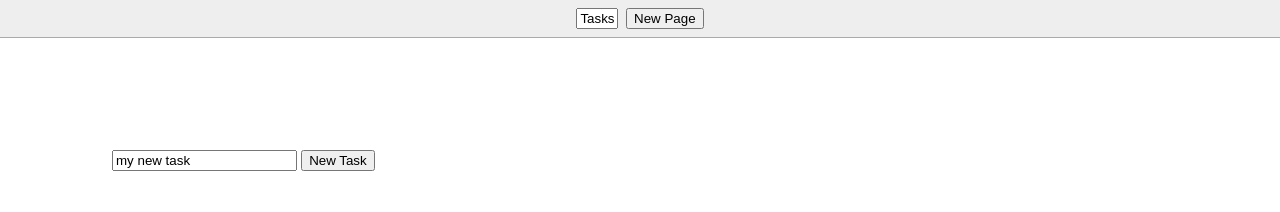
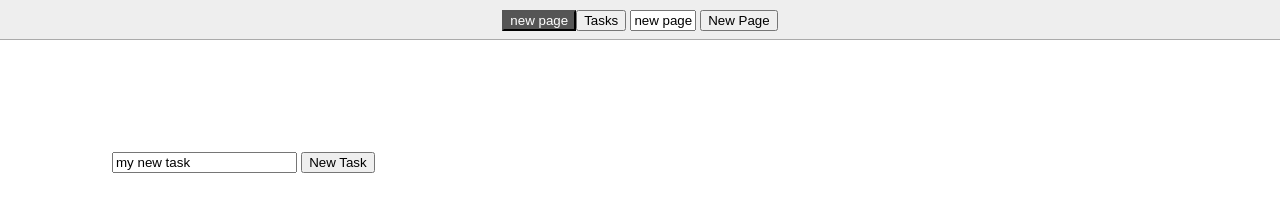
Before and after one commit to wolfepackharry/Checklist, a website: page index.html in a window 1280 px wide. Both pictures are taken after a click on the button "New Page". Drawn offline with Linux system fonts and the light colour scheme.

Commit message:
+Page Setup

```diff
--- a/index.html
+++ b/index.html
@@ -13,8 +13,9 @@
   </head>
   <body>
     <nav>
-      <input id = "basePage", value="Tasks">
-      <button id = "NewPageBtn">New Page</button>
+      <nav, id = "pagesSetup">
+        <input id = "pageNameInput", value="new page"/>
+        <button id = "NewPageBtn">New Page</button> </nav>
     </nav>
     <main>
       <input id = "TaskInput", value="my new task"/>
--- a/script.js
+++ b/script.js
@@ -1,8 +1,10 @@
 const _newTaskBtn = document.getElementById("NewTaskBtn");
 const _taskInput = document.getElementById("TaskInput");
 const _newPageBtn = document.getElementById("NewPageBtn");
+const _newPageInput = document.getElementById("pageNameInput");
 let TaskPages = [];
 let _currentPageIndex = 0;
+createPageButton("Tasks", 0)
 _newTaskBtn.addEventListener("click", () => {
     if (_taskInput.value == ""){return;}
     const li = document.createElement('li');
@@ -27,10 +29,71 @@ _newTaskBtn.addEventListener("click", () => {
         li.classList.toggle('completed', checkbox.checked);
     })
     btn.addEventListener('click', () => {
+        const i = TaskPages[_currentPageIndex].indexOf(task);
+        TaskPages[_currentPageIndex].splice(i, 1);
         li.remove();
       });
 })
 
-//_newPageBtn.addEventListener("click", () => {
-//    document.createAttribute("")
-//})
+_newPageBtn.addEventListener("click", () => {
+    console.log("HE><LLLLLLOL?!?")
+    const newPageBtn = document.createElement('button');
+    newPageBtn.textContent = _newPageInput.value;
+    document.getElementById('pagesSetup').prepend(newPageBtn);
+    const index = TaskPages.length;
+    _currentPageIndex = index;
+    console.log(index);
+    TaskPages[_currentPageIndex] = [];
+    selectPage(index, newPageBtn);
+    newPageBtn.addEventListener('click', () => {
+        selectPage(index, newPageBtn);
+    })
+})
+
+function selectPage(index, btn) {
+    document.querySelectorAll('#pagesSetup button').forEach(b => b.classList.remove('selected'));
+    btn.classList.add('selected');
+    _currentPageIndex = index;
+    renderTasks();
+  }
+
+function createPageButton(name, index) {
+    const btn = document.createElement('button');
+    btn.textContent = name;
+    document.getElementById('pagesSetup').prepend(btn);
+    TaskPages[0] = [];
+    selectPage(index, btn);
+    btn.addEventListener('click', () => {
+      selectPage(index, btn);
+    });
+  }
+
+function renderTasks() {
+    document.getElementById('taskList').innerHTML = "";
+    TaskPages[_currentPageIndex].forEach(task => {
+      const li = document.createElement('li');
+      li.textContent = task.text;
+
+      const checkbox = document.createElement('input');
+      checkbox.type = 'checkbox';
+      checkbox.checked = task.checked;
+      li.classList.toggle('completed', checkbox.checked);
+      li.appendChild(checkbox);
+
+      const btn = document.createElement('button');
+        btn.textContent = "Delete"
+        li.appendChild(btn);
+        //li.classList.add('task-item');
+        checkbox.addEventListener('click', () => {
+            task.checked = checkbox.checked;
+            li.classList.toggle('completed', checkbox.checked);
+        })
+        btn.addEventListener('click', () => {
+            const i = TaskPages[_currentPageIndex].indexOf(task);
+            TaskPages[_currentPageIndex].splice(i, 1);
+            li.remove();
+            });
+
+            document.getElementById('taskList').appendChild(li);
+        });
+  }
--- a/styles.css
+++ b/styles.css
@@ -31,11 +31,18 @@ nav {
   margin-top: 6rem;
 }
 #basePage{
-  width: 2.6rem;
+  width: 2.8rem;
+}
+#pageNameInput{
+  width: 4.1rem;
 }
 #TaskInput{
   margin-left: 6rem;
 }
+.selected {
+    background-color: #555;
+    color: white;
+  }
 nav a {
   display: inline-block;
   min-width: 9rem;
```
